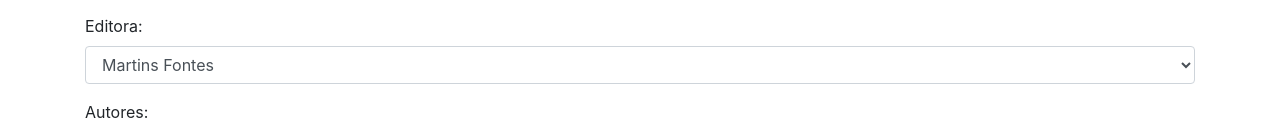
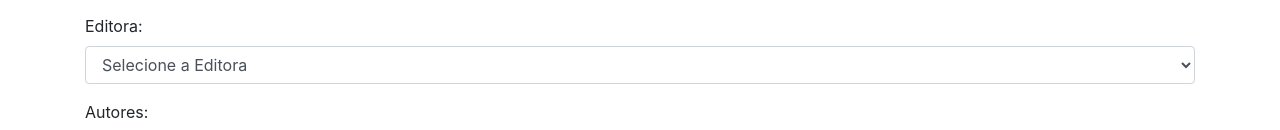
Before and after one commit to ArielFSantos/Trabalho_Nivel_3, a React (Create React App) app in the folder livros-react/: page /dados in a window 1280 px wide. Shown: the part 318-448 px from the top of the page. Built offline with nearby package versions, Linux system fonts and the light colour scheme.

Commit message:
agora foi

```diff
--- a/livros-react/src/LivroDados.js
+++ b/livros-react/src/LivroDados.js
@@ -51,6 +51,7 @@ function LivroDados() {
         <div className="form-group">
           <label htmlFor="editora">Editora:</label>
           <select className="form-control" id="editora" value={editora} onChange={e => setEditora(e.target.value)}>
+          <option value="" disabled selected>Selecione a Editora</option>
             {opcoes.map(opcao => (
               <option key={opcao.value} value={opcao.text}>{opcao.text}</option>
             ))}
```
